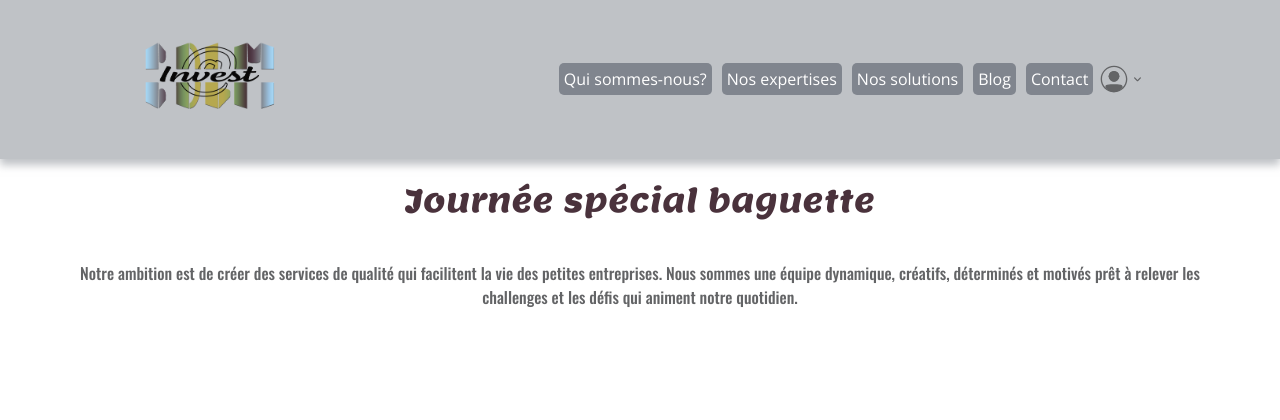
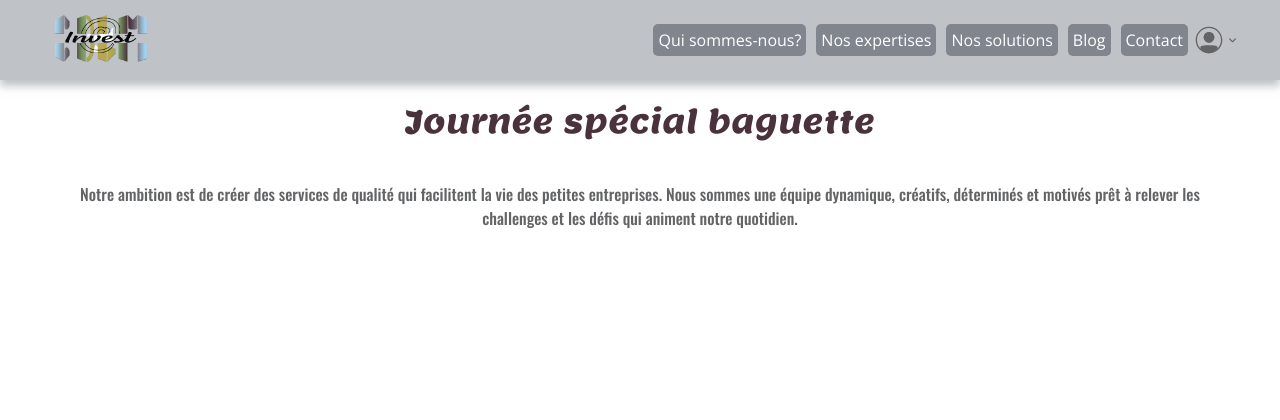
Before and after one commit to LaurentCoding/cdlm-invest, a PHP site: page / in a window 1280 px wide. Shown: the top 420 px of the page. Run offline with PHP 8.4, Linux system fonts and the light colour scheme; some libraries are stand-ins or nearby versions.

Commit message:
update header. plus fin. menu new agencement

```diff
--- a/public/css/default.css
+++ b/public/css/default.css
@@ -151,12 +151,24 @@ p {
   margin-right: 10px;
 }
 
+.mr_20 {
+  margin-right: 20px;
+}
+
+.mr_30 {
+  margin-right: 30px;
+}
+
 .ml_5 {
   margin-left: 5px;
 }
 
 .ml_10 {
   margin-left: 10px;
+}
+
+.ml_40 {
+  margin-left: 40px;
 }
 
 .mt_10 {
@@ -413,6 +425,10 @@ header nav a:hover {
   color: #a6d9f7;
 }
 
+#header_logo {
+  max-width: 100px;
+}
+
 label {
   display: none;
 }
@@ -461,7 +477,7 @@ label {
           transform: rotate(-45deg);
 }
 
-@media screen and (min-width: 768px) and (max-width: 992px) {
+@media screen and (max-width: 768px) {
   .menu {
     display: none;
     -webkit-box-orient: vertical;
@@ -702,8 +718,4 @@ input {
 #img_404 {
   max-width: 300px;
 }
-
-#header_logo {
-  max-width: 150px;
-}
 /*# sourceMappingURL=default.css.map */
--- a/public/css/default.sass
+++ b/public/css/default.sass
@@ -38,6 +38,3 @@
 // 404
 #img_404
     max-width: 300px
-// header
-#header_logo
-    max-width: 150px
--- a/public/css/import/_flex_m_p.sass
+++ b/public/css/import/_flex_m_p.sass
@@ -11,10 +11,16 @@
     margin-right: 5px
 .mr_10
     margin-right: 10px
+.mr_20
+    margin-right: 20px
+.mr_30
+    margin-right: 30px
 .ml_5
     margin-left: 5px
 .ml_10
     margin-left: 10px
+.ml_40
+    margin-left: 40px
 .mt_10
     margin-top: 10px
 .mt_20
--- a/public/css/import/_sidebar.sass
+++ b/public/css/import/_sidebar.sass
@@ -2,7 +2,6 @@
 header
   background-color: $color-grisc
   box-shadow: 0px 6px 8px $color_grisc
-
   nav
     a
       background: $color_grisf
@@ -12,6 +11,9 @@ header
     a:hover
       color: $color_blue
 
+
+#header_logo
+  max-width: 100px
 label
     display: none
 
@@ -52,7 +54,7 @@ label
 
 
 
-@media screen and (min-width: $medium) and (max-width: $large)
+@media screen and (max-width: $medium)
   .menu
     display: none
     flex-direction: column
--- a/views/commun/header.php
+++ b/views/commun/header.php
@@ -1,8 +1,8 @@
-<header class="d_flex justify_content_around align_items_center mb_10">
+<header class="d_flex justify_content_between align_items_center mb_10 p_10">
     <div>
-        <a class="home_logo" href="<?= URL ?>accueil"><img src="<?= URL ?>public/img/cdlm.png" alt="logo" id="header_logo" class="header_logo"></a>
+        <a class="ml_40" href="<?= URL ?>accueil"><img src="<?= URL ?>public/img/cdlm.png" alt="logo" id="header_logo"></a>
     </div>
-    <nav>
+    <nav class="mr_30">
         <label for="toggle"><span id="burger" class="close"></span></label>
         <input type="checkbox" id="toggle">
         <div class="menu d_flex justify_content_center align_items_center">
```
Also changed, not shown: public/img/cdlm.png, public/img/logo.jpg (deleted), 1 other file.
